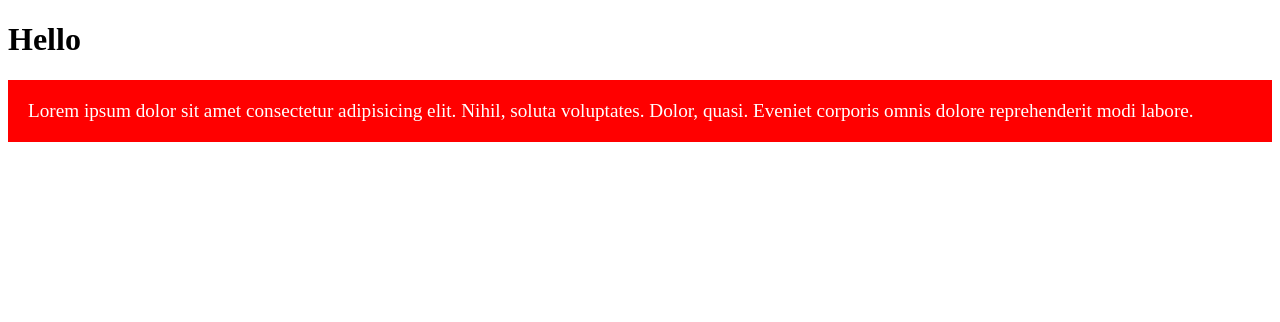
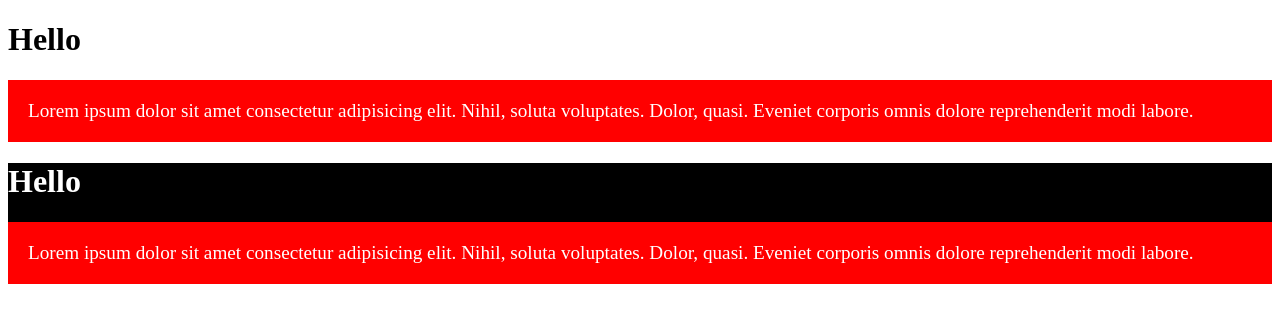
Before and after one commit to RajobAli/simple-website, a plain HTML site: page index.html in a window 1280 px wide. Drawn offline with Linux system fonts and the light colour scheme.

Commit message:
second correction

```diff
--- a/index.html
+++ b/index.html
@@ -13,6 +13,12 @@
 
         </p>
     </div>
+    <div class="one">
+        <h1>Hello</h1>
+        <p>Lorem ipsum dolor sit amet consectetur adipisicing elit. Nihil, soluta voluptates. Dolor, quasi. Eveniet corporis omnis dolore reprehenderit modi labore.
+
+        </p>
+    </div>
 
 </body>
 </html>
--- a/style.css
+++ b/style.css
@@ -5,3 +5,7 @@ p{
     padding: 20px;
     box-sizing: border-box;
 }
+.one{
+    color: white;
+    background-color: black;
+}
```
